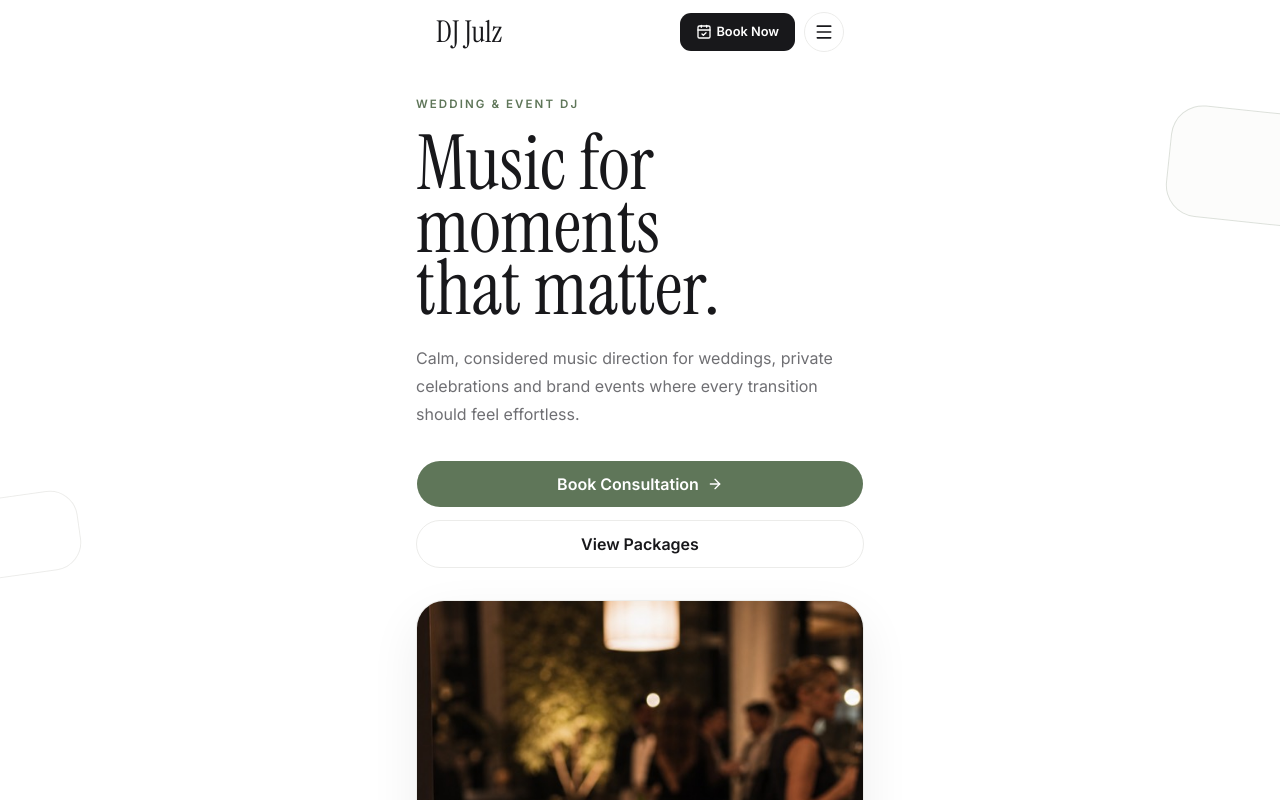
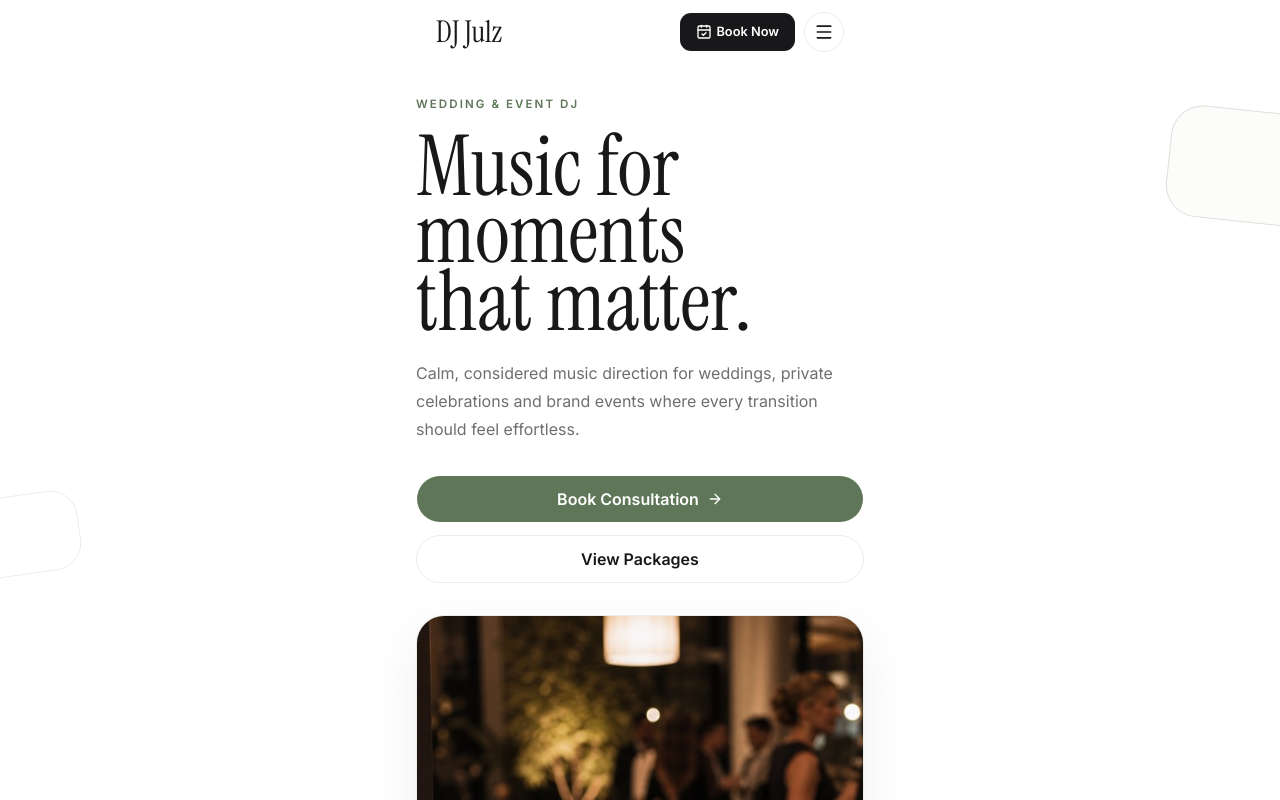
Before and after one commit to alexlandman1998-123/dj-julz, a Next.js app: page / in a window 1280 px wide. Shown: the top 800 px of the page. Built offline with nearby package versions, Linux system fonts and the light colour scheme.

Commit message:
Tune hero LCP candidate

```diff
--- a/src/app/globals.css
+++ b/src/app/globals.css
@@ -166,7 +166,7 @@
   }
 
   .hero-title {
-    @apply font-heading text-[4.75rem] leading-[0.82] tracking-normal text-balance text-foreground;
+    @apply font-heading text-[5.25rem] leading-[0.8] tracking-normal text-balance text-foreground;
   }
 
   .section-title {
--- a/src/components/hero/hero.tsx
+++ b/src/components/hero/hero.tsx
@@ -62,7 +62,7 @@ export function Hero() {
         <motion.p
           className="eyebrow"
           variants={{
-            hidden: { opacity: 0, y: 12 },
+            hidden: { opacity: 1, y: 12 },
             visible: { opacity: 1, y: 0 },
           }}
           transition={{ duration: 0.45, ease: easing }}
@@ -72,7 +72,7 @@ export function Hero() {
         <motion.h1
           className="hero-title mt-5"
           variants={{
-            hidden: { opacity: 0, y: 18 },
+            hidden: { opacity: 1, y: 10 },
             visible: { opacity: 1, y: 0 },
           }}
           transition={{ duration: 0.55, ease: easing }}
```
